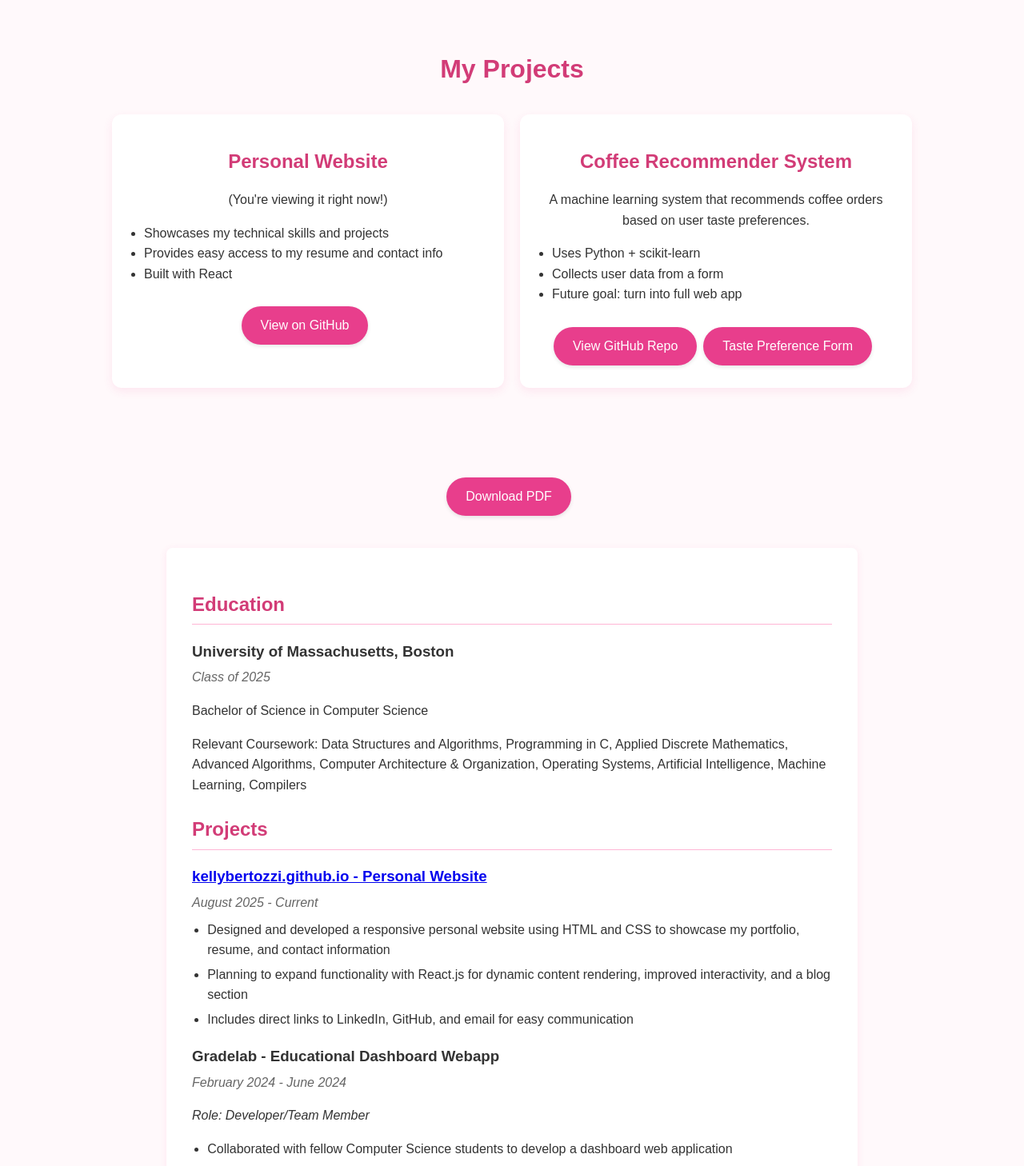
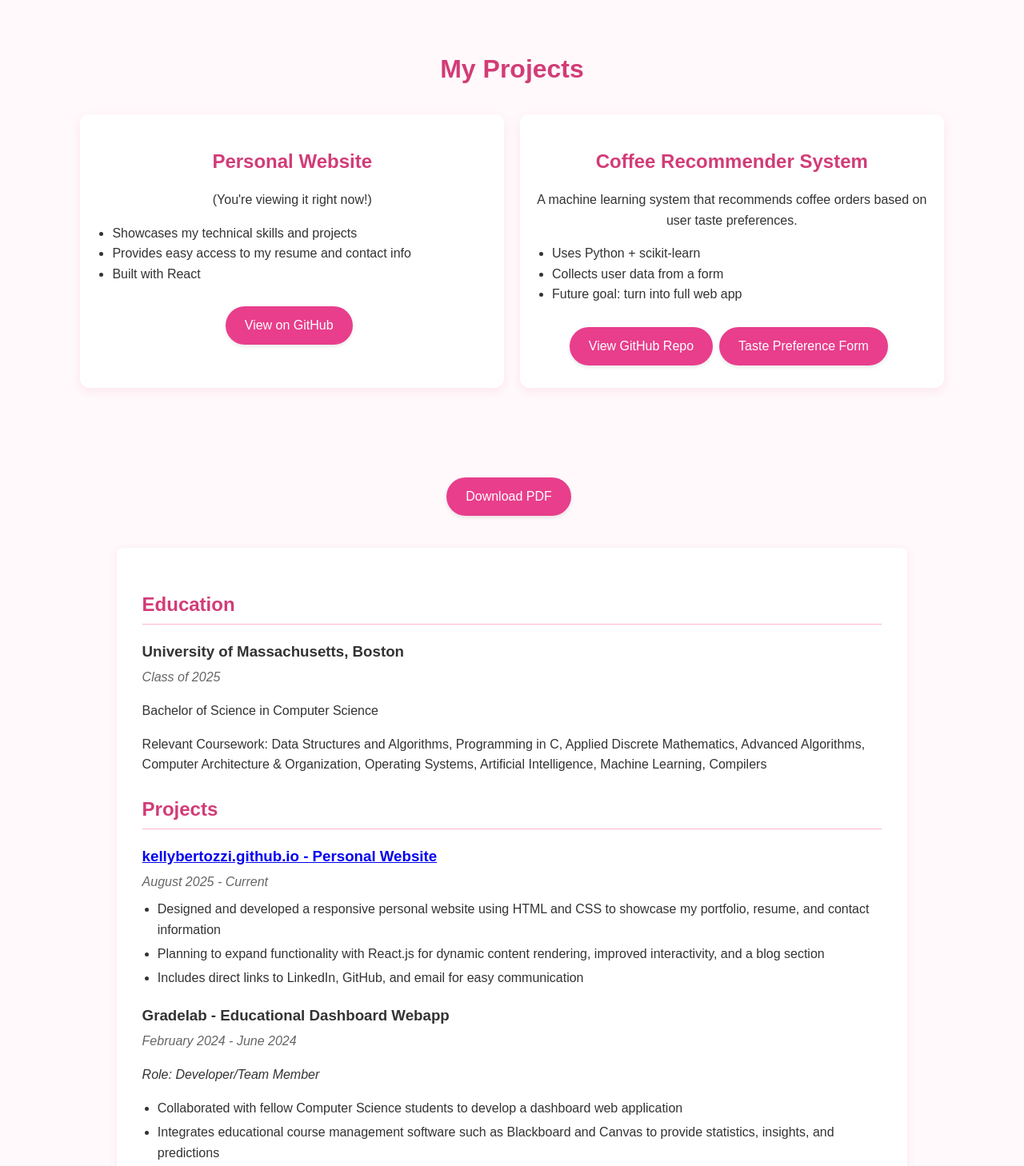
Before and after one commit to kellybertozzi/kellybertozzi.github.io, a React (Create React App) app: page / in a window 1280 px wide. Shown: the top 1458 px of the page at 80% size. Built offline with nearby package versions, Linux system fonts and the light colour scheme.

Commit message:
Make all the "blocks" be the same width
The avg thing shouldn't be there, lol. Tried to use css to make the pages of this website all the same width, am unsuccessful.

```diff
--- a/src/pages/contact.css
+++ b/src/pages/contact.css
@@ -1,5 +1,5 @@
 .contact-container {
-    max-width: 800px;
+    max-width: 80%;
     margin: 2rem auto;
     background: white;
     padding: 2rem;
--- a/src/pages/projects.css
+++ b/src/pages/projects.css
@@ -1,5 +1,5 @@
 .projects {
-  max-width: 1000px;
+  max-width: 85%;
   margin: 0 auto;
   padding: 40px 20px;
   text-align: center;
--- a/src/pages/style.css
+++ b/src/pages/style.css
@@ -13,7 +13,7 @@ body {
             text-align: center;
         }
         .container {
-            width: 80%;
+            width: 85%;
             margin: auto;
             overflow: hidden;
             padding: 2rem 0;
--- a/src/resume.css
+++ b/src/resume.css
@@ -1,5 +1,5 @@
 .resume-container {
-    max-width: 800px;
+    max-width: 85%;
     margin: 2rem auto;
     background: white;
     padding: 2rem;
```
Also changed, not shown: 1 other file (tests, documents, lock files or other folders).
